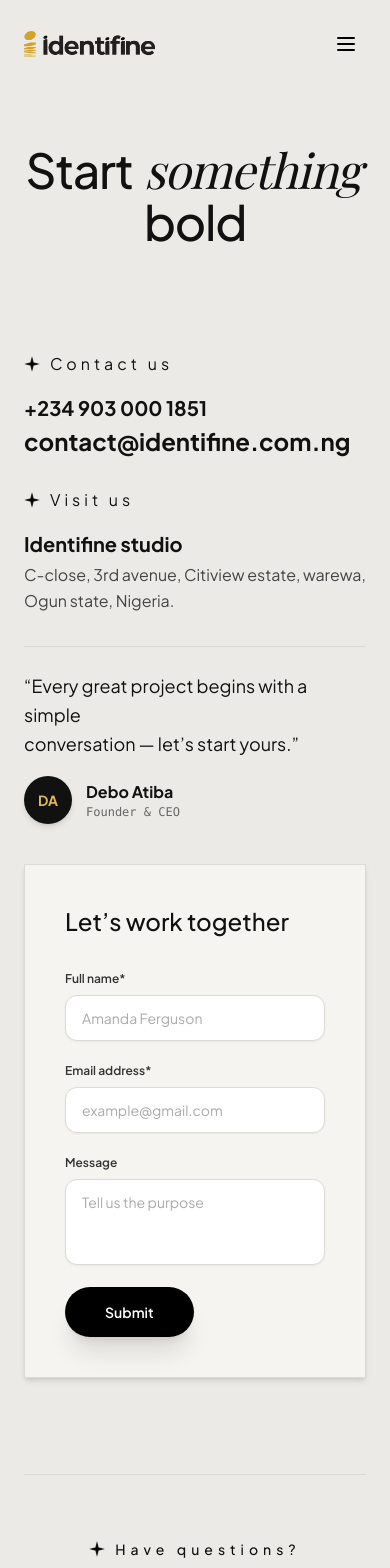
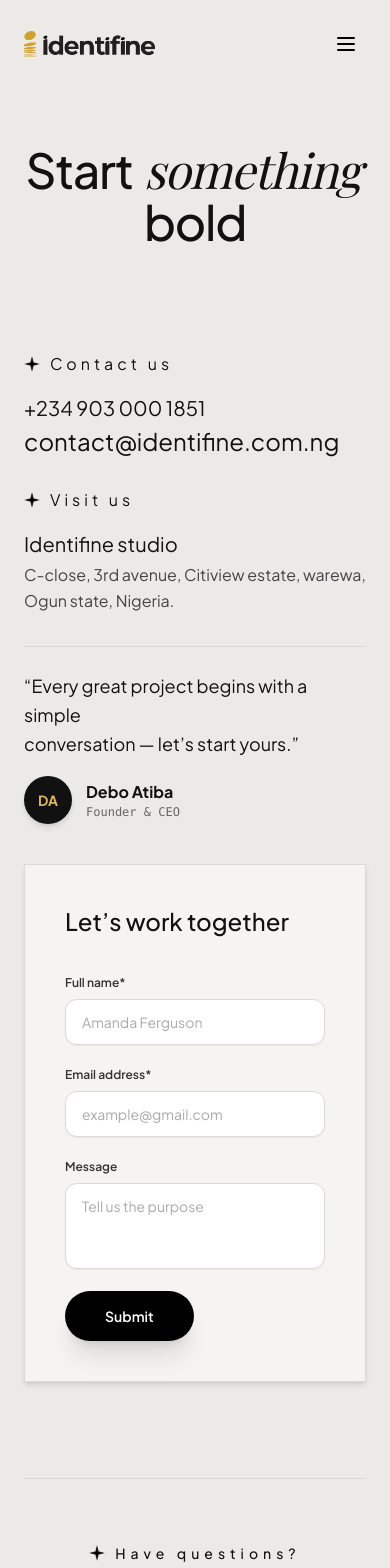
Before and after one commit to 0001-DEV/Identifine, a React (Vite) app: page /contact in a window 390 px wide. Shown: the top 1568 px of the page. Built offline with nearby package versions, Linux system fonts and the light colour scheme; the HTML template or start-up script is replaced by a standard one; a web font is replaced by a local one.

Commit message:
Set regular weight for phone, email, and studio name, and increase container dimensions in ContactPage

```diff
--- a/src/pages/ContactPage.jsx
+++ b/src/pages/ContactPage.jsx
@@ -96,10 +96,10 @@ export default function ContactPage() {
                   </span>
                 </div>
                 <div className="space-y-1 pt-1">
-                  <a href="tel:+2349030001851" className="block text-xl sm:text-2xl font-bold text-[#111111] hover:text-[#E2B857] transition-colors">
+                  <a href="tel:+2349030001851" className="block text-xl sm:text-2xl font-normal text-[#111111] hover:text-[#E2B857] transition-colors">
                     +234 903 000 1851
                   </a>
-                  <a href="mailto:contact@identifine.com.ng" className="text-2xl sm:text-3xl lg:text-[2.1rem] font-bold text-[#111111] block hover:text-[#E2B857] transition-colors leading-tight">
+                  <a href="mailto:contact@identifine.com.ng" className="text-2xl sm:text-3xl lg:text-[2.1rem] font-normal text-[#111111] block hover:text-[#E2B857] transition-colors leading-tight">
                     contact@identifine.com.ng
                   </a>
                 </div>
@@ -121,7 +121,7 @@ export default function ContactPage() {
                   </span>
                 </div>
                 <div className="space-y-1 pt-1">
-                  <div className="text-xl sm:text-2xl font-bold text-[#111111]">Identifine studio</div>
+                  <div className="text-xl sm:text-2xl font-normal text-[#111111]">Identifine studio</div>
                   <p className="text-base sm:text-lg text-[#444444] leading-relaxed font-normal max-w-sm">
                     C-close, 3rd avenue, Citiview estate, warewa, Ogun state, Nigeria.
                   </p>
@@ -148,9 +148,9 @@ export default function ContactPage() {
 
           </div>
 
-          {/* Right Container (No border radius) */}
+          {/* Right Container (Height & Width increased by 18px) */}
           <div className="lg:col-span-7">
-            <div className="bg-[#F5F4F0] p-10 sm:p-12 lg:p-14 min-h-[500px] rounded-none border border-[#DCDAD4] shadow-md space-y-7 flex flex-col justify-between h-full">
+            <div className="bg-[#F5F4F0] p-10 sm:p-12 lg:p-14 min-h-[518px] rounded-none border border-[#DCDAD4] shadow-md space-y-7 flex flex-col justify-between h-full">
 
               <h2 className="text-2xl sm:text-3xl font-galano font-medium text-[#111111]">
                 Let’s work together
```
